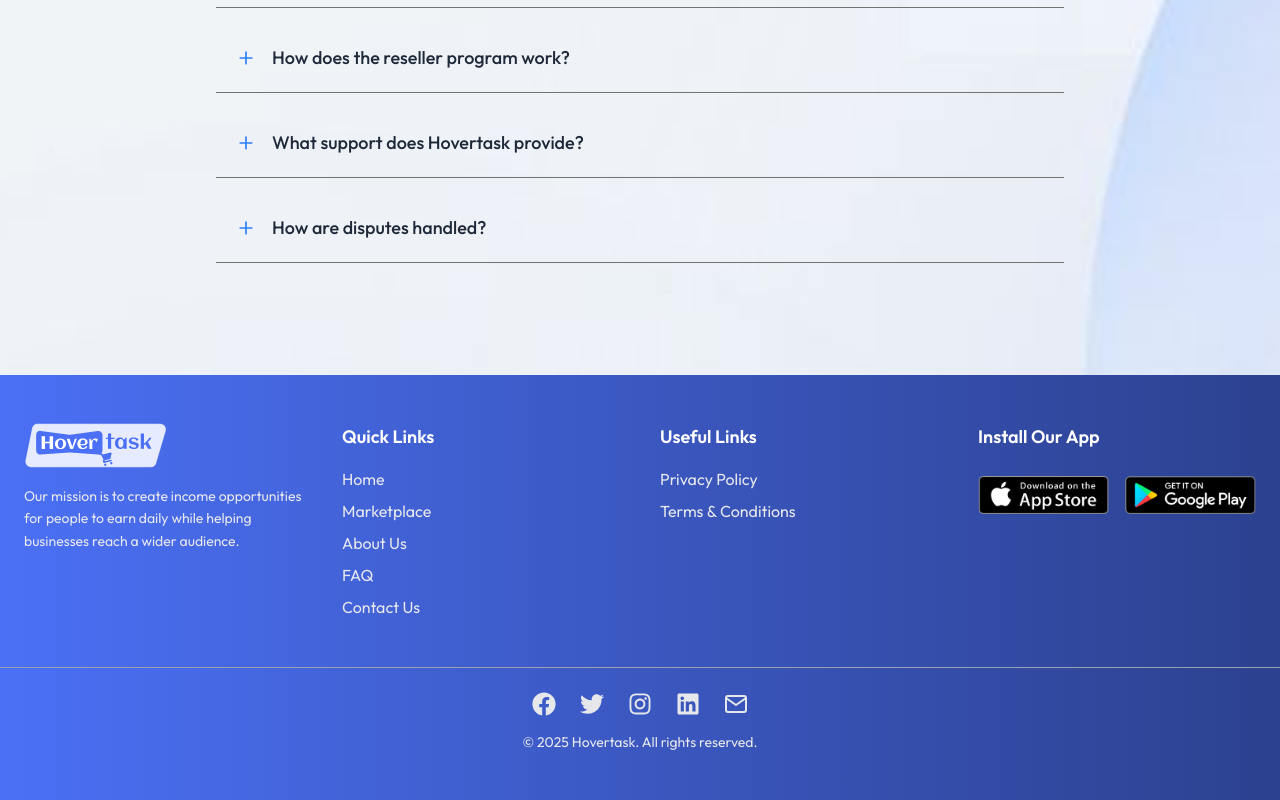
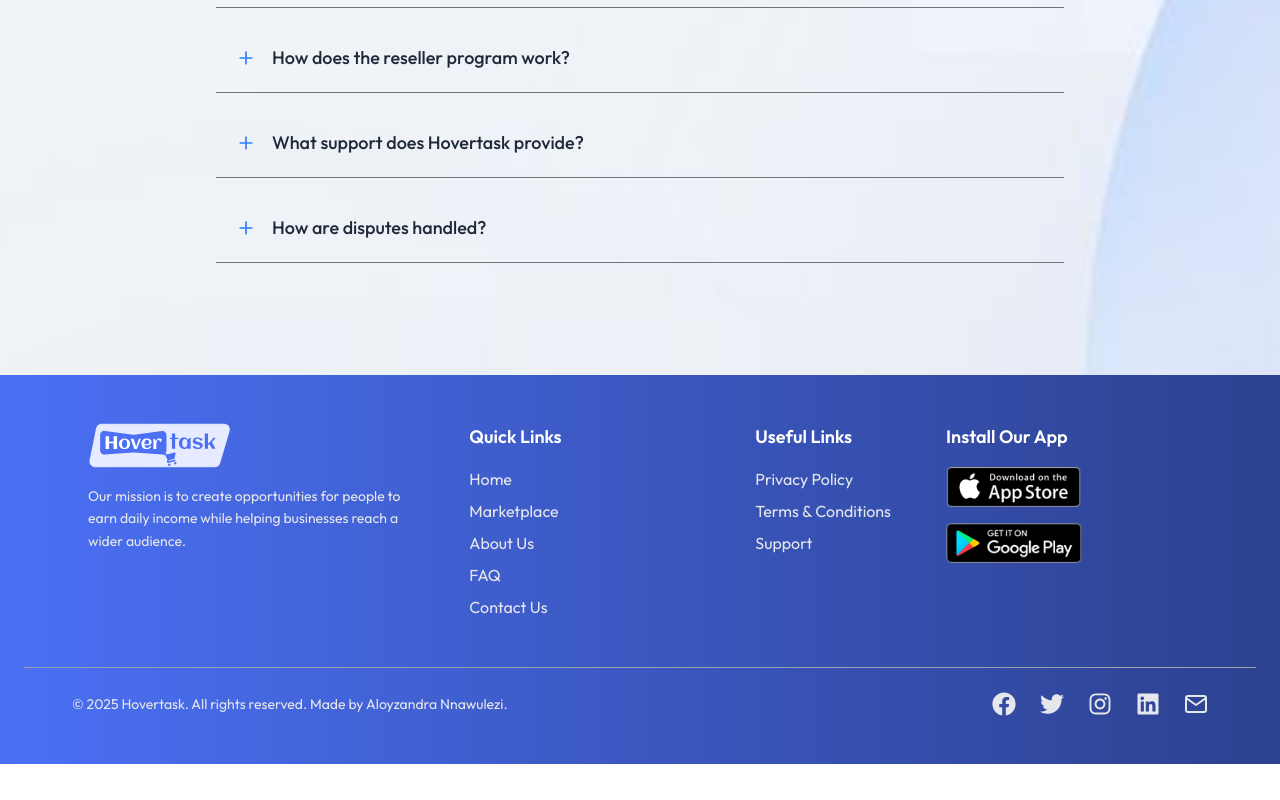
Before and after one commit to Bithaventechnologies/Hovertask, a React (Vite) app: page /faq in a window 1280 px wide. Shown: the part 743-1543 px from the top of the page. After the commit the page ends 1507 px from the top, so only its background shows below. Built offline with nearby package versions, Linux system fonts and the light colour scheme.

Commit message:
align the footer

```diff
--- a/src/layouts/Public/components/Footer.tsx
+++ b/src/layouts/Public/components/Footer.tsx
@@ -5,19 +5,24 @@ import logo from "../../../assets/brand-logo.svg";
 const Footer = () => {
   return (
     <footer className="bg-gradient-to-r from-[#4B70F5] to-[#2C418F] text-gray-200 py-12">
-      <div className="container mx-auto px-6 grid grid-cols-1 md:grid-cols-4 gap-10 text-center md:text-left">
+      {/* Main Content */}
+      <div className="container mx-auto px-6">
+        {/* Top Section with Logo, Links, and Install App */}
+        <div className="grid grid-cols-1 md:grid-cols-12 gap-10 px-16">
           {/* Logo & About Section */}
-        <div className="flex flex-col items-center md:items-start">
+          <div className="md:col-span-4 flex flex-col items-center md:items-start">
             <img src={logo} alt="Hovertask Logo" className="w-36 mb-4" />
-          <p className="text-sm leading-relaxed">
-            Our mission is to create income opportunities for people to earn
-            daily while helping businesses reach a wider audience.
+            <p className="text-sm leading-relaxed max-w-xs text-center md:text-left">
+              Our mission is to create opportunities for people to earn daily
+              income while helping businesses reach a wider audience.
             </p>
           </div>
 
           {/* Quick Links */}
-        <div>
-          <h3 className="text-lg font-semibold text-white mb-4">Quick Links</h3>
+          <div className="md:col-span-3 text-center md:text-left">
+            <h3 className="text-lg font-semibold text-white mb-4">
+              Quick Links
+            </h3>
             <ul className="space-y-2">
               {["Home", "Marketplace", "About Us", "FAQ", "Contact Us"].map(
                 (link) => (
@@ -35,12 +40,13 @@ const Footer = () => {
           </div>
 
           {/* Useful Links */}
-        <div>
+          <div className="md:col-span-2 text-center md:text-left">
             <h3 className="text-lg font-semibold text-white mb-4">
               Useful Links
             </h3>
             <ul className="space-y-2">
-            {["Privacy Policy", "Terms & Conditions"].map((link) => (
+              {["Privacy Policy", "Terms & Conditions", "Support"].map(
+                (link) => (
                   <li key={link}>
                     <a
                       href="#"
@@ -49,37 +55,45 @@ const Footer = () => {
                       {link}
                     </a>
                   </li>
-            ))}
+                )
+              )}
             </ul>
           </div>
 
           {/* Install App */}
-        <div className="flex flex-col items-center md:items-start">
+          <div className="md:col-span-3 flex flex-col items-center md:items-start">
             <h3 className="text-lg font-semibold text-white mb-4">
               Install Our App
             </h3>
-          <div className="flex gap-4">
+            <div className="flex-col flex gap-4">
               <a href="#">
                 <img
                   src="/assets/images/Apple.png"
                   alt="App Store"
-                className="h-14 hover:opacity-80 transition object-contain"
+                  className="h-10 hover:opacity-80 transition object-contain"
                 />
               </a>
               <a href="#">
                 <img
                   src="/assets/images/Google.png"
                   alt="Google Play"
-                className="h-14 hover:opacity-80 transition object-contain"
+                  className="h-10 hover:opacity-80 transition object-contain"
                 />
               </a>
             </div>
           </div>
         </div>
 
+        {/* Bottom Section with Social Media and Copyright */}
+        <div className="mt-12 pt-6 border-t border-gray-400">
+          <div className="flex flex-col md:flex-row justify-between items-center gap-4 px-12">
+            {/* Copyright */}
+            <p className="text-sm">
+              &copy; {new Date().getFullYear()} Hovertask. All rights reserved.
+              Made by <span className="">Aloyzandra Nnawulezi</span>.
+            </p>
             {/* Social Media Links */}
-      <div className="mt-12 pt-6 border-t border-gray-400 text-center">
-        <div className="flex justify-center space-x-6 text-2xl">
+            <div className="flex space-x-6 text-2xl">
               <a href="#" className="hover:text-white transition">
                 <FaFacebook />
               </a>
@@ -96,9 +110,8 @@ const Footer = () => {
                 <FiMail />
               </a>
             </div>
-        <p className="text-sm mt-4">
-          &copy; {new Date().getFullYear()} Hovertask. All rights reserved.
-        </p>
+          </div>
+        </div>
       </div>
     </footer>
   );
--- a/src/layouts/Public/components/Header.tsx
+++ b/src/layouts/Public/components/Header.tsx
@@ -12,7 +12,7 @@ const Header = () => {
 
   return (
     <div className="bg-gradient-to-b sticky top-0 w-full left-0 z-50 bg-white from-[#31187D59] to-[#7373731A] shadow-md">
-      <div className="max-w-screen-xl mx-auto px-6 py-4 flex justify-between items-center">
+      <div className="  mx-auto w-[80%] py-4 px-8 flex justify-between items-center">
         {/* Logo */}
         <Link to="/">
           <img src={logo} alt="Hover Task Logo" className="w-24" />
```
Lines whose indentation alone changed are shown as unchanged.
